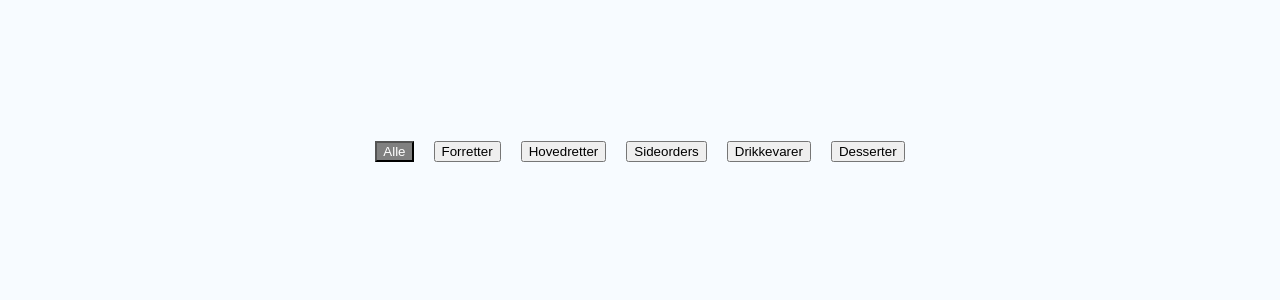
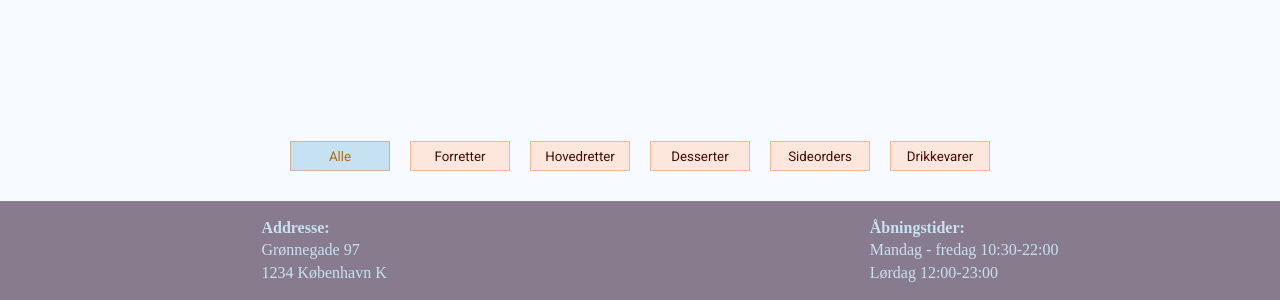
Before and after one commit to iana0030/bistroBabushka, a plain HTML site: page index.html in a window 1280 px wide. Shown: the part 669-969 px from the top of the page. Before the commit the page ends 861 px from the top, so only its background shows below. Drawn offline with Linux system fonts and the light colour scheme; no server answers.

Commit message:
knapper, footer, splash rettelser

```diff
--- a/index.html
+++ b/index.html
@@ -27,7 +27,7 @@
             background-image: url(splash1.png);
             background-size: cover;
             width: 100%;
-            height: 800px;
+            height: 400px;
             background-position: 50% 50%;
         }
 
@@ -74,20 +74,54 @@
             font-weight: 900;
             text-align: end;
             color: #083b52;
+            margin-top: 25px;
         }
 
         nav {
             display: flex;
             justify-content: center;
+            flex-wrap: wrap;
         }
 
         button {
             margin: 10px;
+            width: 100px;
+            height: 30px;
+            border: 1px solid rgba(224, 85, 33, 0.35);
+            background-color: #fde7dc;
+            color: #450b04;
+            cursor: pointer;
+            font-family: 'Roboto', sans-serif;
+        }
+
+        button:hover {
+            box-shadow: 4px 3px 2.5px rgba(255, 159, 76, 0.27);
         }
 
         .valgt {
-            background-color: grey;
-            color: white;
+            background-color: #c6e1f2;
+            color: #b56910;
+
+        }
+
+        footer {
+            background-color: #887B8D;
+            width: 100%;
+            bottom: 0;
+            color: #c6e1f2;
+            display: flex;
+            justify-content: space-around;
+        }
+
+        li {
+            list-style-type: none;
+            line-height: 1.4rem
+        }
+
+        @media only screen and (min-width: 700px) {
+            #splash {
+                height: 800px;
+            }
         }
     </style>
 </head>
@@ -100,9 +134,10 @@
         <button class="filter valgt" data-kat="alle">Alle</button>
         <button class="filter" data-kat="forretter">Forretter</button>
         <button class="filter" data-kat="hovedretter">Hovedretter</button>
+        <button class="filter" data-kat="desserter">Desserter</button>
         <button class="filter" data-kat="sideorders">Sideorders</button>
         <button class="filter" data-kat="drikkevarer">Drikkevarer</button>
-        <button class="filter" data-kat="desserter">Desserter</button>
+
     </nav>
 
     <section class="data-container"></section>
@@ -116,7 +151,19 @@
         </article>
     </template>
 
-    <footer></footer>
+    <footer>
+        <ul>
+            <li><b>Addresse:</b></li>
+            <li>Grønnegade 97</li>
+            <li>1234 København K</li>
+        </ul>
+        <ul>
+            <li><b>Åbningstider:</b></li>
+            <li>Mandag - fredag 10:30-22:00</li>
+            <li>Lørdag 12:00-23:00</li>
+        </ul>
+
+    </footer>
 
 
     <script>
```
